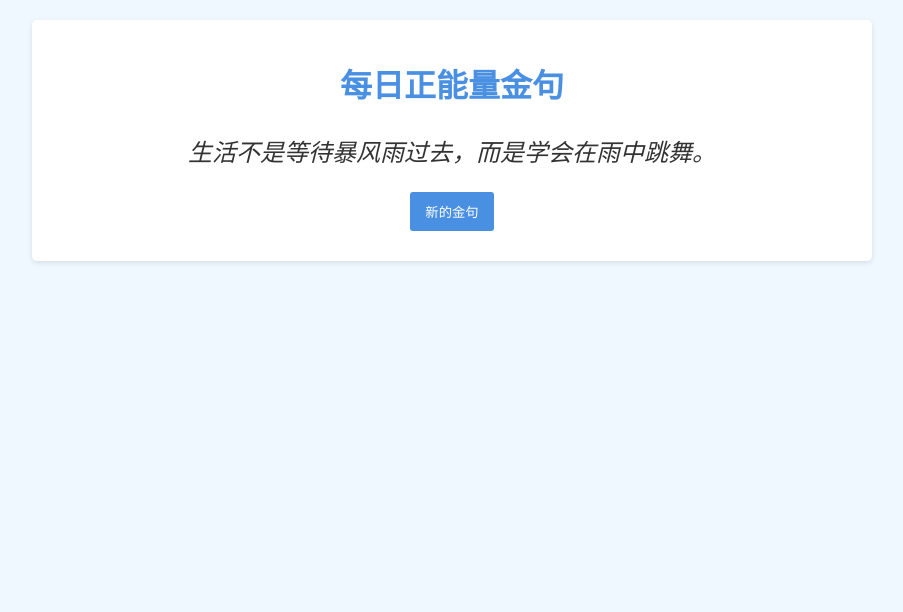
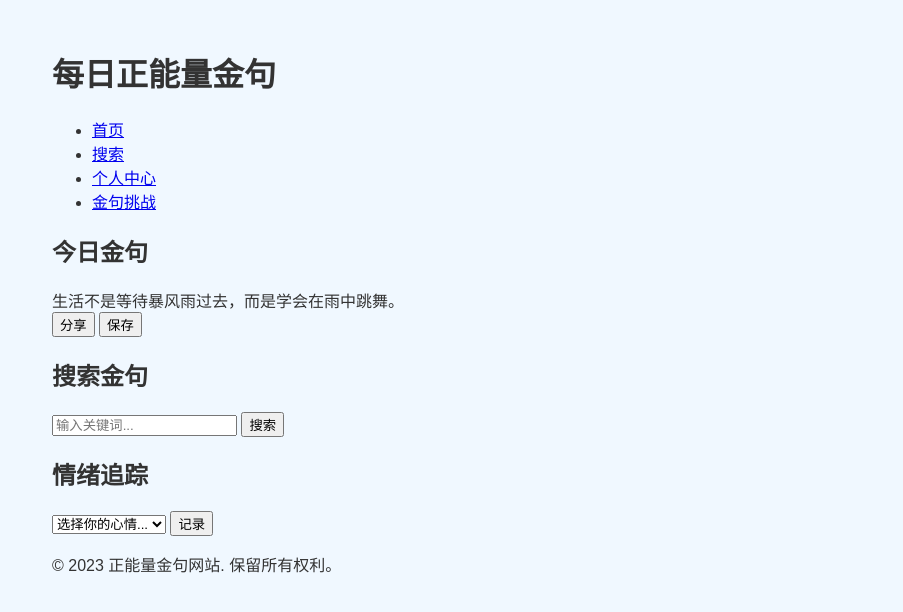
Before and after one commit to yingcheng1026/cheng, a plain HTML site: page index.html in a window 1280 px wide. Shown: the whole page, without its empty margins (188-1091 px from the left). Drawn offline with Linux system fonts and the light colour scheme.

Commit message:
Update index.html

```diff
--- a/index.html
+++ b/index.html
@@ -3,66 +3,96 @@
 <head>
     <meta charset="UTF-8">
     <meta name="viewport" content="width=device-width, initial-scale=1.0">
-    <title>我的正能量金句网站</title>
+    <title>正能量金句网站</title>
     <style>
+        /* 这里可以添加CSS样式 */
         body {
             font-family: 'Arial', sans-serif;
             background-color: #f0f8ff;
             color: #333;
-            line-height: 1.6;
-            margin: 0;
-            padding: 20px;
         }
         .container {
             max-width: 800px;
             margin: 0 auto;
-            background-color: white;
             padding: 20px;
-            border-radius: 5px;
-            box-shadow: 0 2px 5px rgba(0,0,0,0.1);
         }
-        h1 {
-            color: #4a90e2;
-            text-align: center;
-        }
-        #quote-display {
-            font-size: 24px;
-            font-style: italic;
-            text-align: center;
-            margin: 20px 0;
-        }
-        button {
-            background-color: #4a90e2;
-            color: white;
-            border: none;
-            padding: 10px 15px;
-            cursor: pointer;
-            border-radius: 3px;
-            display: block;
-            margin: 10px auto;
-        }
+        /* 添加更多样式... */
     </style>
 </head>
 <body>
     <div class="container">
-        <h1>每日正能量金句</h1>
-        <div id="quote-display">生活不是等待暴风雨过去，而是学会在雨中跳舞。</div>
-        <button id="new-quote">新的金句</button>
+        <header>
+            <h1>每日正能量金句</h1>
+            <nav>
+                <ul>
+                    <li><a href="#home">首页</a></li>
+                    <li><a href="#search">搜索</a></li>
+                    <li><a href="#profile">个人中心</a></li>
+                    <li><a href="#challenge">金句挑战</a></li>
+                </ul>
+            </nav>
+        </header>
+
+        <main>
+            <section id="daily-quote">
+                <h2>今日金句</h2>
+                <div id="quote-display">
+                    <!-- 这里将通过JavaScript动态插入每日金句 -->
+                </div>
+                <button id="share-button">分享</button>
+                <button id="save-button">保存</button>
+            </section>
+
+            <section id="search">
+                <h2>搜索金句</h2>
+                <input type="text" id="search-input" placeholder="输入关键词...">
+                <button id="search-button">搜索</button>
+                <div id="search-results">
+                    <!-- 搜索结果将在这里显示 -->
+                </div>
+            </section>
+
+            <section id="mood-tracker">
+                <h2>情绪追踪</h2>
+                <select id="mood-select">
+                    <option value="">选择你的心情...</option>
+                    <option value="happy">开心</option>
+                    <option value="sad">难过</option>
+                    <option value="excited">兴奋</option>
+                    <option value="anxious">焦虑</option>
+                </select>
+                <button id="log-mood">记录</button>
+            </section>
+        </main>
+
+        <footer>
+            <p>&copy; 2023 正能量金句网站. 保留所有权利。</p>
+        </footer>
     </div>
+
     <script>
-        const quotes = [
-            "生活不是等待暴风雨过去，而是学会在雨中跳舞。",
-            "成功不是最终的，失败也不是致命的，重要的是继续前进的勇气。",
-            "每一个不曾起舞的日子，都是对生命的辜负。",
-            "当你感到悲伤时，就去学习一些新东西吧。",
-            "微笑着面对生活，生活也会微笑着面对你。"
-        ];
-        const quoteDisplay = document.getElementById('quote-display');
-        const newQuoteButton = document.getElementById('new-quote');
+        // 这里将添加JavaScript代码来实现动态功能
+        document.addEventListener('DOMContentLoaded', function() {
+            // 示例：显示每日金句
+            const quoteDisplay = document.getElementById('quote-display');
+            quoteDisplay.textContent = "生活不是等待暴风雨过去，而是学会在雨中跳舞。";
 
-        newQuoteButton.addEventListener('click', function() {
-            const randomQuote = quotes[Math.floor(Math.random() * quotes.length)];
-            quoteDisplay.textContent = randomQuote;
+            // 示例：搜索功能
+            const searchButton = document.getElementById('search-button');
+            searchButton.addEventListener('click', function() {
+                const searchInput = document.getElementById('search-input');
+                const searchResults = document.getElementById('search-results');
+                searchResults.textContent = `搜索结果将显示在这里：${searchInput.value}`;
+            });
+
+            // 示例：情绪记录功能
+            const logMoodButton = document.getElementById('log-mood');
+            logMoodButton.addEventListener('click', function() {
+                const moodSelect = document.getElementById('mood-select');
+                alert(`你的心情已记录：${moodSelect.value}`);
+            });
+
+            // 这里可以添加更多功能实现...
         });
     </script>
 </body>
```
